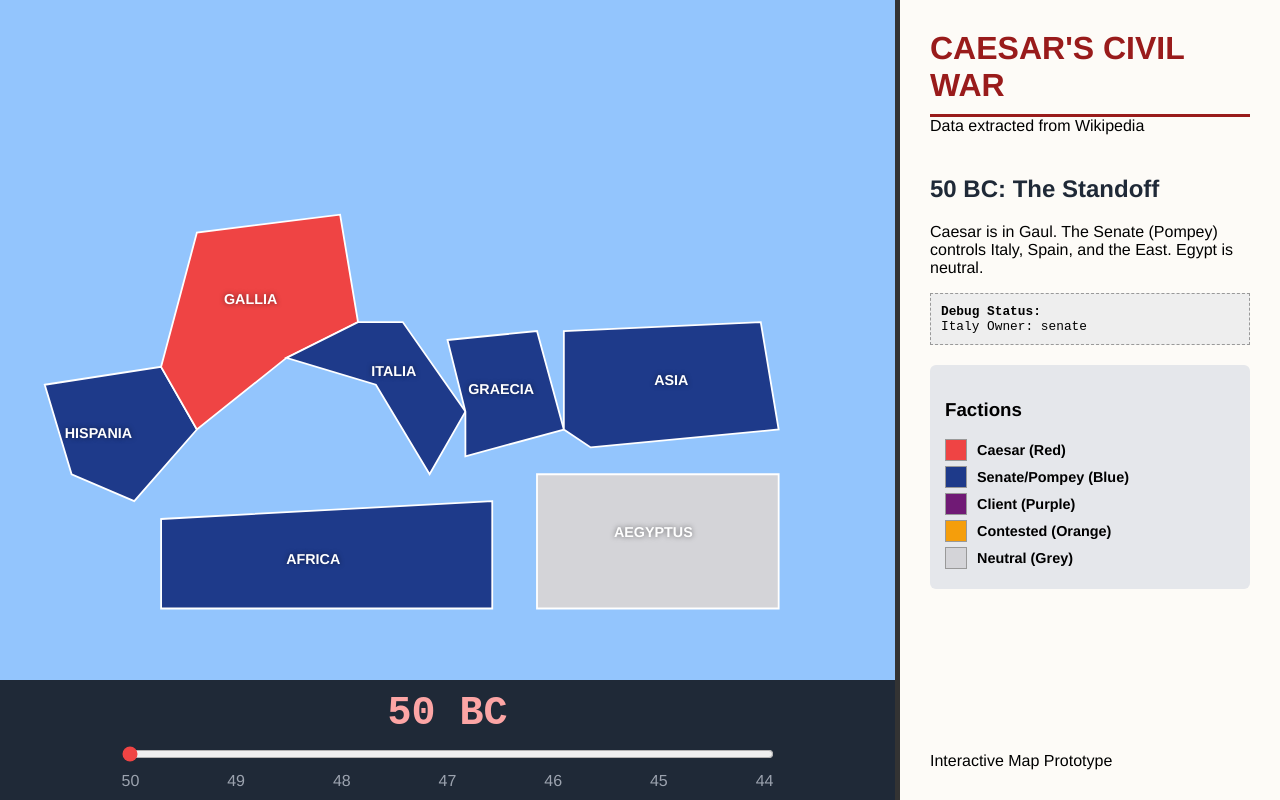
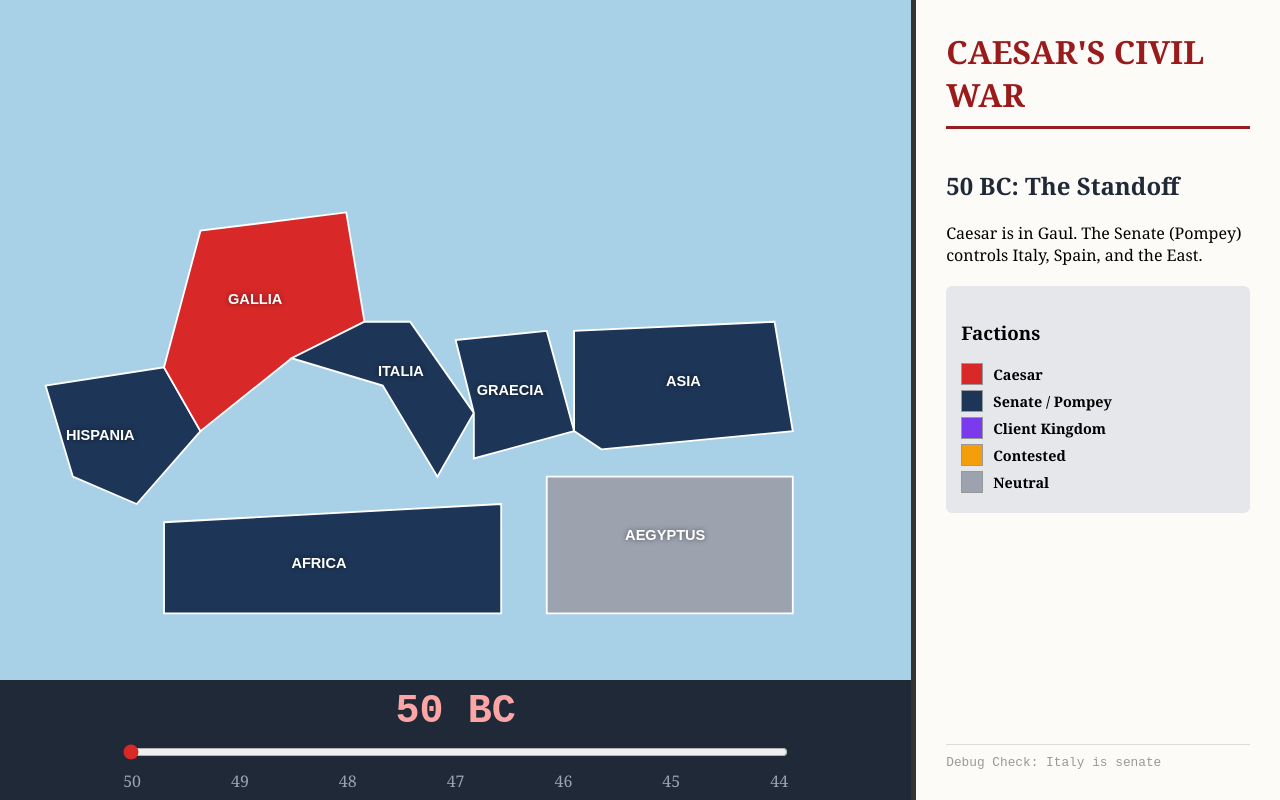
Before and after one commit to YIN-Renlong/caesar-civil-war-map, a Svelte app: page / in a window 1280 px wide. Built offline with nearby package versions, Linux system fonts and the light colour scheme.

Commit message:
Use direct binding and Key block to force map repaint

```diff
--- a/src/App.svelte
+++ b/src/App.svelte
@@ -1,13 +1,11 @@
 <script>
-  // Range: -50 (50 BC) to -44 (44 BC)
   let year = -50;
 
-  // --- HISTORICAL DATASET ---
   const historicalData = [
     {
       year: -50,
       title: "50 BC: The Standoff",
-      desc: "Caesar is in Gaul. The Senate (Pompey) controls Italy, Spain, and the East. Egypt is neutral.",
+      desc: "Caesar is in Gaul. The Senate (Pompey) controls Italy, Spain, and the East.",
       factions: {
         gallia: "caesar",
         hispania: "senate",
@@ -21,11 +19,11 @@
     {
       year: -49,
       title: "49 BC: Crossing the Rubicon",
-      desc: "Caesar invades Italy (Jan) and Spain (Aug). Pompey flees to Greece.",
+      desc: "Caesar takes Italy (Jan) and Spain (Aug). Pompey flees to Greece.",
       factions: {
         gallia: "caesar",
-        hispania: "caesar", // CHANGED: Caesar takes Spain
-        italia: "caesar",   // CHANGED: Caesar takes Italy
+        hispania: "caesar", // RED
+        italia: "caesar",   // RED
         graecia: "senate",
         asia: "senate",
         africa: "senate",
@@ -40,47 +38,47 @@
         gallia: "caesar",
         hispania: "caesar",
         italia: "caesar",
-        graecia: "caesar",  // CHANGED: Caesar wins Greece
+        graecia: "caesar",  // RED
         asia: "senate",
         africa: "senate",
-        aegyptus: "contest" // CHANGED: Egypt in Chaos
+        aegyptus: "contest" // ORANGE
       }
     },
     {
       year: -47,
       title: "47 BC: Veni Vidi Vici",
-      desc: "Caesar secures the East and Egypt. The Senate regroups in Africa.",
+      desc: "Caesar secures the East. Cleopatra installed in Egypt.",
       factions: {
         gallia: "caesar",
         hispania: "caesar",
         italia: "caesar",
         graecia: "caesar",
-        asia: "caesar",     // CHANGED: Caesar takes Asia
+        asia: "caesar",     // RED
         africa: "senate",
-        aegyptus: "client"  // CHANGED: Cleopatra rules
+        aegyptus: "client"  // PURPLE
       }
     },
     {
       year: -46,
       title: "46 BC: Thapsus",
-      desc: "Caesar conquers Africa. Pompeian resistance crumbles.",
+      desc: "Caesar conquers Africa. Cato commits suicide.",
       factions: {
         gallia: "caesar",
-        hispania: "senate", // CHANGED: Rebellion in Spain
+        hispania: "senate", // BLUE (Revolt)
         italia: "caesar",
         graecia: "caesar",
         asia: "caesar",
-        africa: "caesar",   // CHANGED: Caesar takes Africa
+        africa: "caesar",   // RED
         aegyptus: "client"
       }
     },
     {
       year: -45,
       title: "45 BC: Munda",
-      desc: "The final battle in Spain. Caesar becomes sole Dictator.",
+      desc: "The final battle in Spain. The Civil War ends.",
       factions: {
         gallia: "caesar",
-        hispania: "caesar", // CHANGED: Rebellion crushed
+        hispania: "caesar", // RED
         italia: "caesar",
         graecia: "caesar",
         asia: "caesar",
@@ -91,11 +89,11 @@
     {
       year: -44,
       title: "44 BC: Assassination",
-      desc: "Caesar is killed. The Republic falls into chaos.",
+      desc: "Caesar is killed on the Ides of March.",
       factions: {
         gallia: "caesar",
         hispania: "caesar",
-        italia: "neutral", // CHANGED: Chaos in Rome
+        italia: "neutral", // GREY
         graecia: "neutral",
         asia: "neutral",
         africa: "caesar",
@@ -104,42 +102,42 @@
     }
   ];
 
-  // --- LOGIC FIX: ROBUST LOOKUP ---
-  // If we can't find an exact year match, find the closest PREVIOUS year.
-  // This prevents the map from breaking if the slider is slightly off.
-  $: currentData = historicalData
-    .filter(d => d.year <= year) // Get all data up to current year
-    .pop() || historicalData[0]; // Take the last one (most recent)
+  // Logic: Ensure we always have data
+  $: currentData = historicalData.find(d => d.year === year) || historicalData[0];
 
-  // --- COLORS ---
   const colors = {
-    caesar: "#ef4444",  // Bright Red
-    senate: "#1e3a8a",  // Dark Blue
-    neutral: "#d4d4d8", // Grey
-    contest: "#f59e0b", // Orange
-    client:  "#701a75"  // Purple
+    caesar: "#D92828",  // Bright Red
+    senate: "#1D3557",  // Deep Navy Blue
+    neutral: "#9CA3AF", // Grey
+    contest: "#F59E0B", // Orange
+    client:  "#7C3AED"  // Purple
   };
-
-  function getFill(provinceId) {
-    const faction = currentData.factions[provinceId];
-    return colors[faction] || "#cccccc";
-  }
 </script>
 
 <main>
   <div class="layout">
-    <!-- MAP AREA -->
     <div class="map-container">
+
+      <!--
+        THE KEY BLOCK:
+        This tells Svelte: "Whenever 'year' changes, destroy and recreate the map."
+        This forces the colors to update, 100% guaranteed.
+      -->
+      {#key year}
       <svg viewBox="0 0 1000 600" class="interactive-map">
-        <!-- Ocean -->
-        <rect width="1000" height="600" fill="#93c5fd" />
+        <!-- Sea -->
+        <rect width="1000" height="600" fill="#A8D0E6" />
 
-        <!-- NOTE: We use style="fill: ..." to force the color update -->
+        <!--
+           DIRECT BINDING:
+           fill={colors[currentData.factions.provinceName]}
+           We removed the helper function. This connects the data directly to the visual.
+        -->
 
         <!-- SPAIN -->
         <path
           d="M 50,350 L 180,330 L 220,400 L 150,480 L 80,450 Z"
-          style="fill: {getFill('hispania')}"
+          fill={colors[currentData.factions.hispania]}
           class="province"
         />
         <text x="110" y="410" class="label">HISPANIA</text>
@@ -147,7 +145,7 @@
         <!-- GAUL -->
         <path
           d="M 180,330 L 220,180 L 380,160 L 400,280 L 320,320 L 220,400 Z"
-          style="fill: {getFill('gallia')}"
+          fill={colors[currentData.factions.gallia]}
           class="province"
         />
         <text x="280" y="260" class="label">GALLIA</text>
@@ -155,7 +153,7 @@
         <!-- ITALY -->
         <path
           d="M 320,320 L 400,280 L 450,280 L 520,380 L 480,450 L 420,350 Z"
-          style="fill: {getFill('italia')}"
+          fill={colors[currentData.factions.italia]}
           class="province"
         />
         <text x="440" y="340" class="label">ITALIA</text>
@@ -163,7 +161,7 @@
         <!-- GREECE -->
         <path
           d="M 500,300 L 600,290 L 630,400 L 520,430 L 520,380 Z"
-          style="fill: {getFill('graecia')}"
+          fill={colors[currentData.factions.graecia]}
           class="province"
         />
         <text x="560" y="360" class="label">GRAECIA</text>
@@ -171,7 +169,7 @@
         <!-- ASIA -->
         <path
           d="M 630,290 L 850,280 L 870,400 L 660,420 L 630,400 Z"
-          style="fill: {getFill('asia')}"
+          fill={colors[currentData.factions.asia]}
           class="province"
         />
         <text x="750" y="350" class="label">ASIA</text>
@@ -179,7 +177,7 @@
         <!-- AFRICA -->
         <path
           d="M 180,500 L 550,480 L 550,600 L 180,600 Z"
-          style="fill: {getFill('africa')}"
+          fill={colors[currentData.factions.africa]}
           class="province"
         />
         <text x="350" y="550" class="label">AFRICA</text>
@@ -187,11 +185,12 @@
         <!-- EGYPT -->
         <path
           d="M 600,450 L 870,450 L 870,600 L 600,600 Z"
-          style="fill: {getFill('aegyptus')}"
+          fill={colors[currentData.factions.aegyptus]}
           class="province"
         />
         <text x="730" y="520" class="label">AEGYPTUS</text>
       </svg>
+      {/key}
 
       <!-- CONTROLS -->
       <div class="timeline-area">
@@ -213,69 +212,55 @@
     <div class="info-panel">
       <div class="header">
         <h1>CAESAR'S CIVIL WAR</h1>
-        <div class="subtitle">Data extracted from Wikipedia</div>
       </div>
 
       <div class="content">
         <h2 class="year-title">{currentData.title}</h2>
         <p>{currentData.desc}</p>
 
-        <!-- DEBUGGER: If this text changes, the logic is working -->
-        <div class="debug-box">
-          <strong>Debug Status:</strong><br>
-          Italy Owner: {currentData.factions.italia}
-        </div>
-
         <div class="legend">
           <h3>Factions</h3>
-          <div class="legend-item"><span style="background:#ef4444"></span> Caesar (Red)</div>
-          <div class="legend-item"><span style="background:#1e3a8a"></span> Senate/Pompey (Blue)</div>
-          <div class="legend-item"><span style="background:#701a75"></span> Client (Purple)</div>
-          <div class="legend-item"><span style="background:#f59e0b"></span> Contested (Orange)</div>
-          <div class="legend-item"><span style="background:#d4d4d8"></span> Neutral (Grey)</div>
+          <div class="legend-item"><span style="background:{colors.caesar}"></span> Caesar</div>
+          <div class="legend-item"><span style="background:{colors.senate}"></span> Senate / Pompey</div>
+          <div class="legend-item"><span style="background:{colors.client}"></span> Client Kingdom</div>
+          <div class="legend-item"><span style="background:{colors.contest}"></span> Contested</div>
+          <div class="legend-item"><span style="background:{colors.neutral}"></span> Neutral</div>
         </div>
       </div>
 
-      <div class="footer">
-         Interactive Map Prototype
+      <div class="debug-text">
+        Debug Check: Italy is {currentData.factions.italia}
       </div>
     </div>
   </div>
 </main>
 
 <style>
-  :global(body) { margin: 0; padding: 0; font-family: 'Helvetica Neue', sans-serif; background-color: #f3f4f6; overflow: hidden; }
-
+  :global(body) { margin: 0; padding: 0; font-family: 'Georgia', serif; background-color: #f3f4f6; overflow: hidden; }
   .layout { display: flex; height: 100vh; width: 100vw; }
-
-  .map-container { flex: 3; position: relative; background: #93c5fd; display: flex; flex-direction: column; border-right: 5px solid #333; }
+  .map-container { flex: 3; position: relative; background: #A8D0E6; display: flex; flex-direction: column; border-right: 5px solid #333; }
   .interactive-map { width: 100%; height: 85%; }
 
+  /* Removed CSS transitions to ensure instant color snap */
   .province {
     stroke: #ffffff;
     stroke-width: 2px;
-    transition: fill 0.5s ease; /* Animation for color change */
     cursor: pointer;
   }
   .province:hover { opacity: 0.8; stroke-width: 4px; }
 
-  .label { fill: white; font-weight: 900; pointer-events: none; text-shadow: 0px 0px 5px rgba(0,0,0,0.5); text-anchor: middle; }
-
+  .label { fill: white; font-family: sans-serif; font-weight: 900; pointer-events: none; text-shadow: 0px 0px 5px rgba(0,0,0,0.5); text-anchor: middle; }
   .timeline-area { background: #1f2937; height: 15%; padding: 0 40px; display: flex; flex-direction: column; justify-content: center; align-items: center; color: white; }
-  input[type=range] { width: 80%; accent-color: #ef4444; cursor: pointer; margin: 10px 0; }
+  input[type=range] { width: 80%; accent-color: #D92828; cursor: pointer; margin: 10px 0; }
   .year-display { font-size: 2.5rem; font-weight: bold; color: #fca5a5; font-family: monospace; }
   .ticks { display: flex; justify-content: space-between; width: 80%; color: #9ca3af; }
-
-  .info-panel { flex: 1; min-width: 320px; background: #fdfbf7; padding: 30px; display: flex; flex-direction: column; overflow-y: auto; box-shadow: -5px 0 15px rgba(0,0,0,0.1); }
+  .info-panel { flex: 1; min-width: 300px; background: #fdfbf7; padding: 30px; display: flex; flex-direction: column; overflow-y: auto; box-shadow: -5px 0 15px rgba(0,0,0,0.1); }
   .header h1 { color: #991b1b; margin: 0; border-bottom: 3px solid #991b1b; padding-bottom: 10px; }
   .content { margin-top: 20px; flex-grow: 1; }
   .year-title { color: #1f2937; font-size: 1.5rem; }
-
-  .debug-box { background: #eee; padding: 10px; font-family: monospace; margin: 10px 0; border: 1px dashed #999; font-size: 0.8rem; }
-
   .legend { margin-top: 20px; background: #e5e7eb; padding: 15px; border-radius: 6px; }
   .legend-item { display: flex; align-items: center; margin-bottom: 5px; font-weight: bold; font-size: 0.9rem; }
   .legend-item span { display: block; width: 20px; height: 20px; margin-right: 10px; border: 1px solid #999; }
-
+  .debug-text { margin-top: 20px; font-family: monospace; font-size: 0.8rem; color: #999; border-top: 1px solid #ddd; padding-top: 10px;}
   @media (max-width: 900px) { .layout { flex-direction: column; overflow: auto; } .map-container { height: 50vh; } }
 </style>
```
